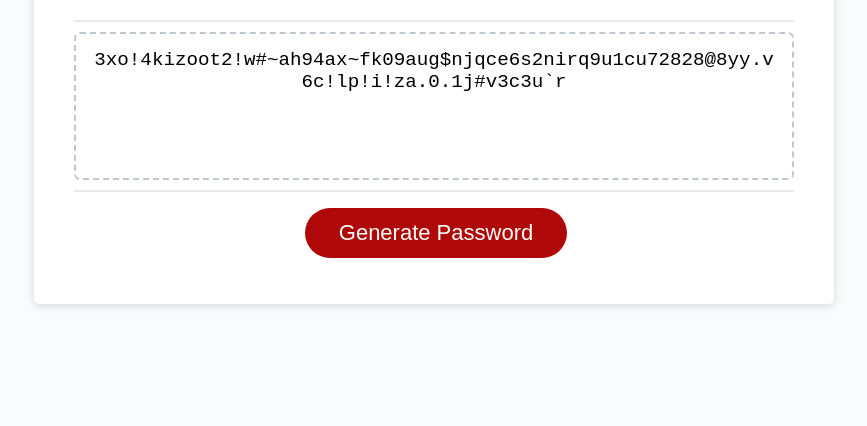
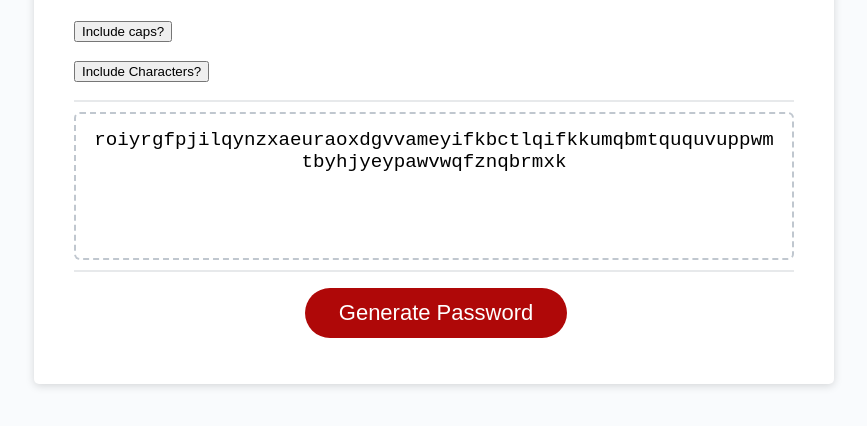
Before and after one commit to rethissunstar/passgen2, a plain HTML site: page Develop/index.html in a window 1280 px wide. Both pictures are taken after a click on the button "Generate Password". Shown: the part 216-642 px from the top of the page, without its empty margins (206-1073 px from the left). Drawn offline with Linux system fonts and the light colour scheme.

Commit message:
now with options that don't work yet

```diff
--- a/Develop/index.html
+++ b/Develop/index.html
@@ -15,6 +15,18 @@
       <div class="card">
         <div class="card-header">
           <h2>Generate a Password</h2>
+         <!-- create a button -->
+         <p>
+          <button class="caps">
+            Include caps?
+           </button>
+         </p>
+         <p>
+          <button class="chars">
+            Include Characters?
+          </button>
+         </p>
+
         </div>
         <div class="card-body">
           <textarea
--- a/Develop/script.js
+++ b/Develop/script.js
@@ -3,6 +3,27 @@
 
 // Get references to the #generate element
 var generateBtn = document.querySelector("#generate");
+var smallcase = ["a", "b", "c", "d", "e", "f", "g", "h", "i", "j", "k", "l", "m", "n", "o", "p", "q", "r", "s", "t", "u", "v","w","x", "y","z"];
+var uppercase = ["A", "B", "C", "D", "E", "F", "G", "H", "I", "J", "K", "L", "M", "N", "O", "P", "Q", "R", "S", "T", "U", "V","W","X", "Y","Z"];
+var numerocase = ["1","2","3","4","5","6","7","8","9","0"];
+var specialchar = ["@",".","`","~","!","$","#"];
+var firstswitch = document.querySelector(".caps");
+var secondswitch = document.querySelector(".chars");
+var upperbutton = false;
+var charbutton = false;
+var choosechar = 0;
+var eligibleChar = smallcase;
+//firstswitch.addEventListener("click", uppercase = true);
+//that is not how this slider works.
+
+    if (upperbutton == true){
+      eligibleChar = [eligibleChar + uppercase];
+    }
+    if(charbutton == true){
+      eligibleChar = [eligibleChar + specialchar];
+    }
+
+
 
 // Write password to the #password input
 //looks like generatePassword doesn't exist anywhere.
@@ -13,25 +34,25 @@ function generatePassword(){
   // okay that returned it.  Now we have to create a pass
   //with silly random characters.
   //create an array with the eligible characters - online did it with a string that doesn't make sense to me
-  var eligibleChar = ["a", "b", "c", "d", "e", "f", "g", "h", "i", "j", "k", "l", "m", "n", "o", "p", "q", "r", "s", "t", "u", "v","w","x", "y","z","1","2","3","4","5","6","7","8","9","0","@",".","`","~","!","$","#"];
+
+
+
   //create a var with the count of the amount of variables in the array
   var libcount = eligibleChar.length;
   //create your count variable for iteration
   var count = 0;
   var passlength = 0;
   //create your string that you will be appending using the +
-  var passwordstring = "";
+ console.log(libcount);
   //create your charchoose variable that will hold the character to be appended
-  var choosechar = 0;
+
   //math function that spits out a number between 8 and 128
   passlength = (Math.ceil(Math.random()*120))+8;
   //test math function works.
-//console.log(passlength);
-// console.log(libcount);
-
-
+  var passwordstring = "";
   for (count = 0; count < passlength; count++){
     choosechar = (Math.floor(Math.random()*libcount));
+    console.log(choosechar);
     passwordstring  = passwordstring + eligibleChar[choosechar];
     console.log(passlength);
     console.log(passwordstring);
--- a/Develop/style.css
+++ b/Develop/style.css
@@ -11,6 +11,8 @@ body,
   margin: 0;
   padding: 0;
 }
+
+
 
 body {
   font-family: sans-serif;
```
Also changed, not shown: 1 other file.
